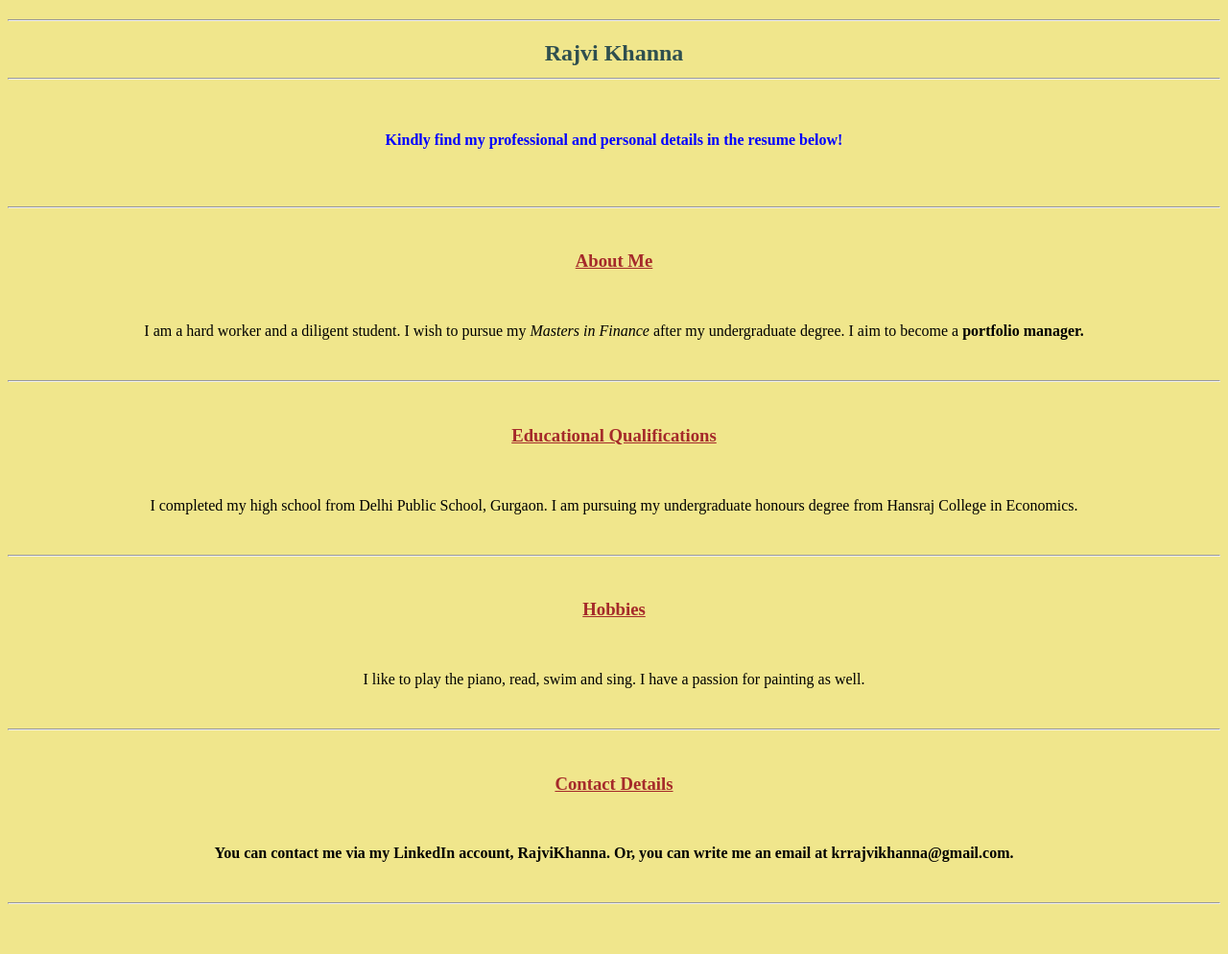
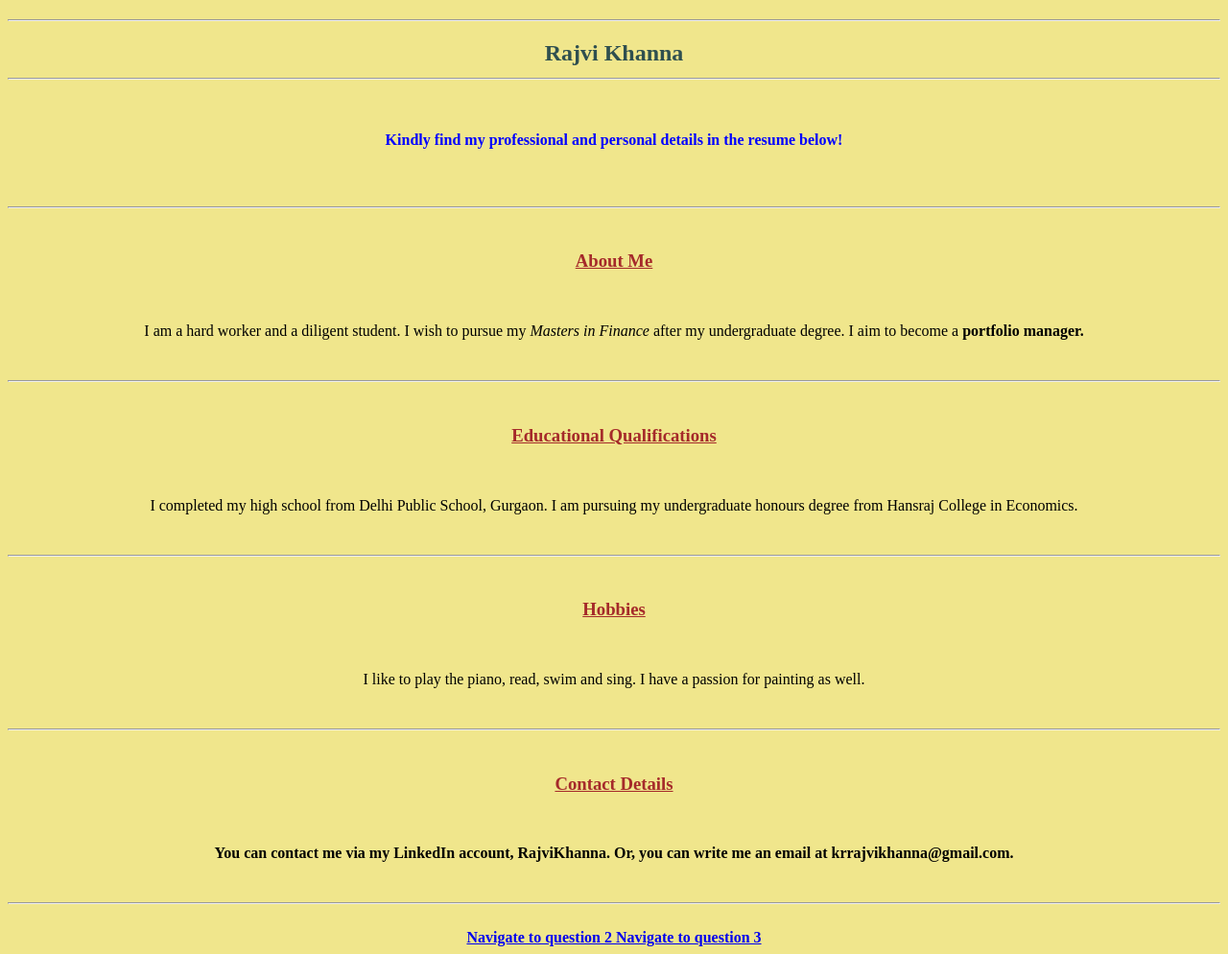
Before and after one commit to Rajvi2801/practicals, a plain HTML site: page index.html in a window 1280 px wide. Shown: the part 60-1054 px from the top of the page at 96% size. Drawn offline with Linux system fonts and the light colour scheme.

Commit message:
Update and rename prac1.html to index.html

```diff
--- a/prac1.html
+++ b/index.html
@@ -31,5 +31,7 @@
 <h3 style="color:brown;"> <u> <b>Contact Details<b> </u> </h3> <br>
     <p> You can contact me via my LinkedIn account, RajviKhanna. Or, you can write me an email at krrajvikhanna@gmail.com. </p>
     <br> <hr> <br>
+  <a href='prac2.html'> Navigate to question 2 </a>
+    <a href='prac3.html'> Navigate to question 3 </a>
   </body>
 </html>
```
